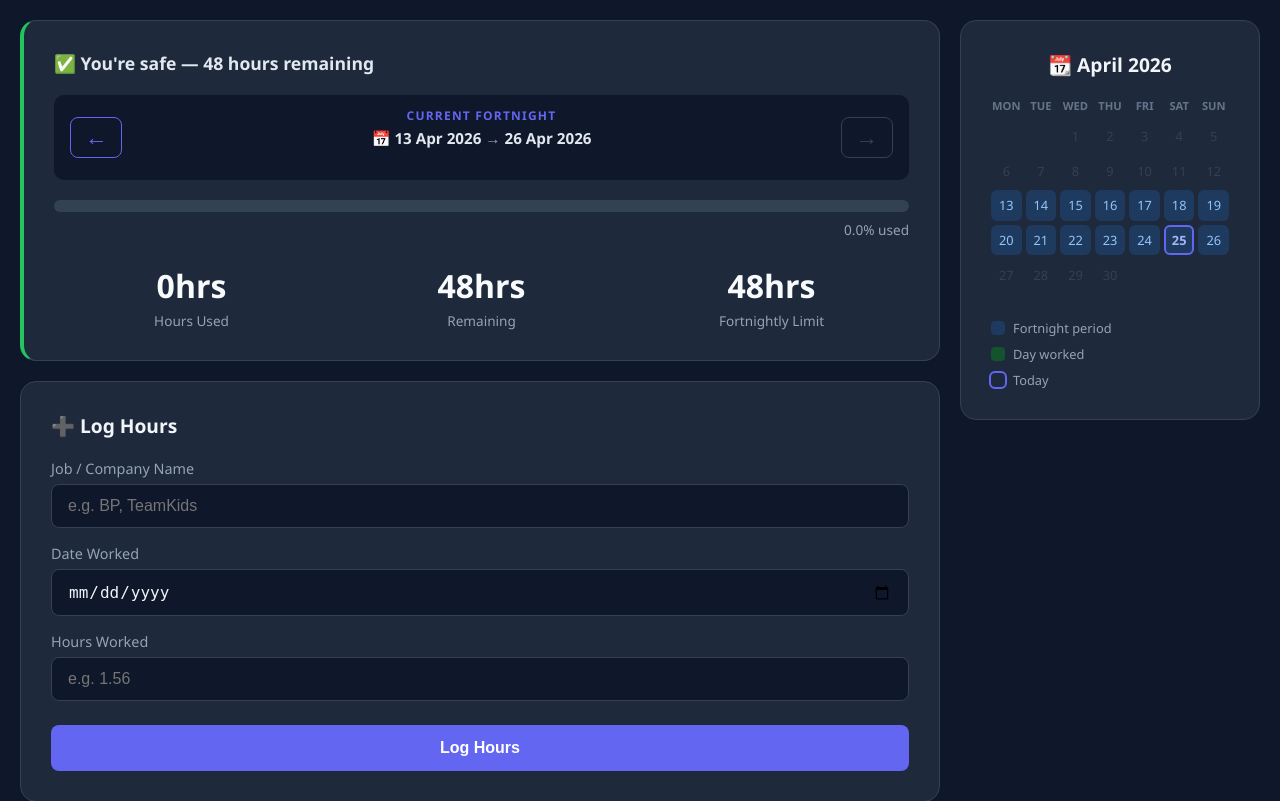
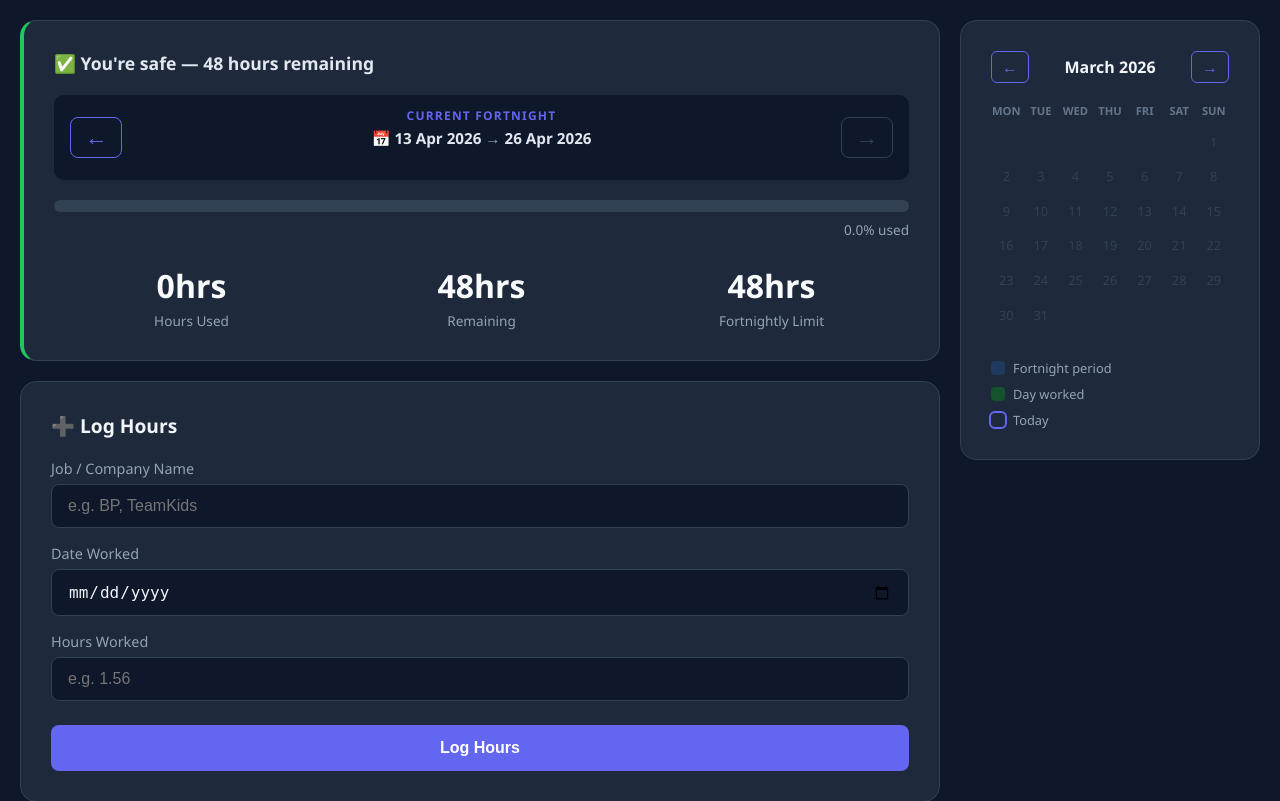
Before and after one commit to sandalu/work-hour-tracker, a Flask app: page /?offset=0&cal_year=2026&cal_month=3 in a window 1280 px wide. Shown: the top 801 px of the page. Run offline with Flask 3, Linux system fonts and the light colour scheme.

Commit message:
Replace dual calendar with single navigable calendar with month arrows

```diff
--- a/src/app.py
+++ b/src/app.py
@@ -1,8 +1,8 @@
-from flask import Flask, render_template, request, redirect, url_for, flash
+from flask import Flask, render_template, request, redirect, url_for
 import sys
 import os
 import calendar
-from datetime import datetime as dt, date, timedelta
+from datetime import date, timedelta, datetime as dt
 
 sys.path.insert(0, os.path.dirname(os.path.abspath(__file__)))
 
@@ -17,13 +17,9 @@ app = Flask(__name__,
 
 app.secret_key = 'workhourtracker2026'
 
-
-def build_calendar(fortnight_start, fortnight_end, worked_dates):
-    """Build calendar data for the fortnight month"""
+def build_calendar(year, month, fortnight_start, fortnight_end, worked_dates):
+    """Build calendar for a specific month"""
     today = date.today()
-    year = fortnight_start.year
-    month = fortnight_start.month
-
     cal = calendar.monthcalendar(year, month)
     days = []
 
@@ -41,7 +37,26 @@ def build_calendar(fortnight_start, fortnight_end, worked_dates):
                     "is_today": current == today,
                 })
 
-    return days, fortnight_start.strftime("%B %Y")
+    month_name = date(year, month, 1).strftime("%B %Y")
+
+    if month == 1:
+        prev_year, prev_month = year - 1, 12
+    else:
+        prev_year, prev_month = year, month - 1
+
+    if month == 12:
+        next_year, next_month = year + 1, 1
+    else:
+        next_year, next_month = year, month + 1
+
+    return {
+        "name": month_name,
+        "days": days,
+        "prev_year": prev_year,
+        "prev_month": prev_month,
+        "next_year": next_year,
+        "next_month": next_month,
+    }
 
 @app.route('/')
 def index():
@@ -85,7 +100,10 @@ def index():
     entries = sorted(filtered_entries, key=lambda x: x.get("work_date", x["date"]), reverse=True)
 
     worked_dates = set(e.get("work_date", e["date"]) for e in filtered_entries)
-    calendar_days, calendar_month = build_calendar(fortnight_start, fortnight_end, worked_dates)
+
+    cal_year = int(request.args.get('cal_year', fortnight_start.year))
+    cal_month = int(request.args.get('cal_month', fortnight_start.month))
+    calendar_data = build_calendar(cal_year, cal_month, fortnight_start, fortnight_end, worked_dates)
 
     return render_template('index.html',
         total=total,
@@ -102,8 +120,7 @@ def index():
         can_go_back=can_go_back,
         academic_start=academic_start_date.strftime("%d %b %Y"),
         error=request.args.get('error'),
-        calendar_days=calendar_days,
-        calendar_month=calendar_month
+        calendar_data=calendar_data
     )
 
 @app.route('/log', methods=['POST'])
@@ -112,10 +129,9 @@ def log():
     hours = float(request.form.get('hours'))
     work_date = request.form.get('work_date')
 
-    # Block if before academic start
     if is_before_academic_start(work_date):
         academic_start = get_academic_start()
-        return redirect(url_for('index', error=f"❌ Cannot log hours before your academic start date ({academic_start.strftime('%d %b %Y')})"))
+        return redirect(url_for('index', error=f"Cannot log hours before your academic start date ({academic_start.strftime('%d %b %Y')})"))
 
     log_hours(hours, job, work_date)
     return redirect(url_for('index'))
--- a/static/style.css
+++ b/static/style.css
@@ -450,3 +450,33 @@ input[type="date"]:focus {
         position: static;
     }
 }
+
+/* Calendar Navigation */
+.cal-nav {
+    display: flex;
+    align-items: center;
+    justify-content: space-between;
+    margin-bottom: 16px;
+}
+
+.cal-nav h2 {
+    margin: 0;
+    font-size: 1rem;
+    text-align: center;
+}
+
+.cal-nav-arrow {
+    font-size: 1rem;
+    color: #6366f1;
+    text-decoration: none;
+    padding: 4px 10px;
+    border-radius: 6px;
+    border: 1px solid #6366f1;
+    transition: all 0.2s;
+    line-height: 1.4;
+}
+
+.cal-nav-arrow:hover {
+    background: #6366f1;
+    color: white;
+}
--- a/templates/index.html
+++ b/templates/index.html
@@ -130,7 +130,15 @@
             <!-- Right Column — Calendar -->
             <div class="right-column">
                 <div class="card calendar-card">
-                    <h2>📆 {{ calendar_month }}</h2>
+
+                    <!-- Calendar Header with Navigation -->
+                    <div class="cal-nav">
+                        <a href="/?offset={{ offset }}&cal_year={{ calendar_data.prev_year }}&cal_month={{ calendar_data.prev_month }}" class="cal-nav-arrow">&#8592;</a>
+                        <h2>{{ calendar_data.name }}</h2>
+                        <a href="/?offset={{ offset }}&cal_year={{ calendar_data.next_year }}&cal_month={{ calendar_data.next_month }}" class="cal-nav-arrow">&#8594;</a>
+                    </div>
+
+                    <!-- Day Headers -->
                     <div class="calendar-grid">
                         <div class="cal-header">Mon</div>
                         <div class="cal-header">Tue</div>
@@ -139,15 +147,15 @@
                         <div class="cal-header">Fri</div>
                         <div class="cal-header">Sat</div>
                         <div class="cal-header">Sun</div>
-                        {% for day in calendar_days %}
+
+                        {% for day in calendar_data.days %}
                             {% if day.empty %}
                             <div class="cal-day empty"></div>
                             {% else %}
                             <div class="cal-day
-                                {{ 'in-fortnight' if day.in_fortnight else '' }}
+                                {{ 'in-fortnight' if day.in_fortnight else 'outside' }}
                                 {{ 'worked' if day.worked else '' }}
-                                {{ 'today' if day.is_today else '' }}
-                                {{ 'outside' if not day.in_fortnight else '' }}">
+                                {{ 'today' if day.is_today else '' }}">
                                 {{ day.day }}
                             </div>
                             {% endif %}
@@ -169,9 +177,9 @@
                             <span>Today</span>
                         </div>
                     </div>
+
                 </div>
             </div>
-
         </div>
 </body>
 </html>
```
